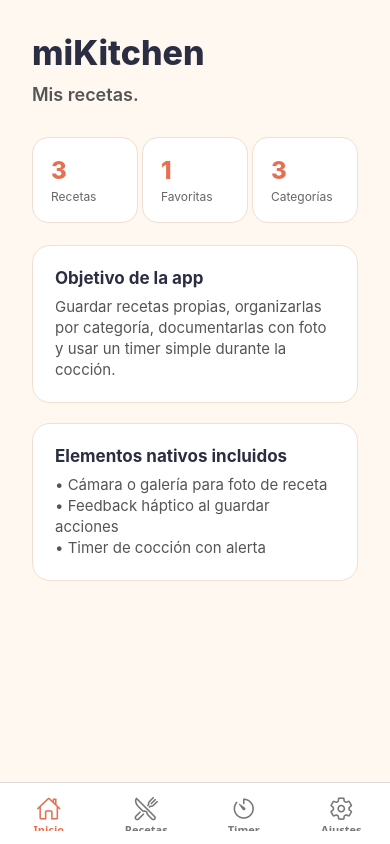
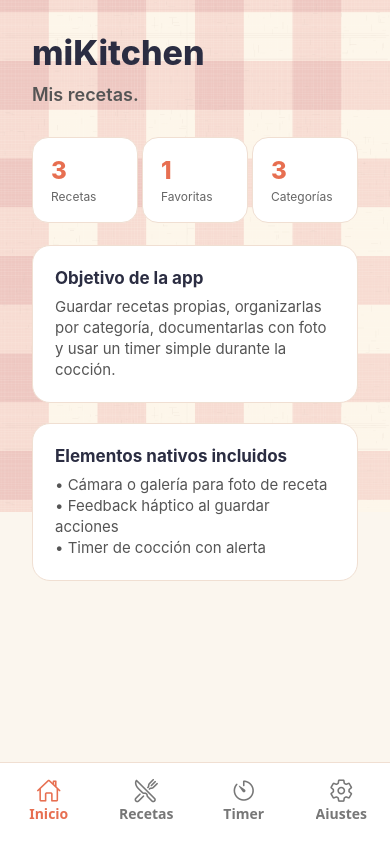
Before and after one commit to ignaci0vidal/ProyectoFinalMobile, a React Native app: screen /RecipeList in a window 390 px wide. Built offline with nearby package versions, Linux system fonts and the light colour scheme.

Commit message:
Mejora estilo visual con fondo de mantel italiano

```diff
--- /dev/null
+++ b/components/ItalianTableclothBackground.tsx
@@ -0,0 +1,39 @@
+import React from 'react';
+import {
+    ImageBackground,
+    StyleSheet,
+    View,
+} from 'react-native';
+
+type Props = {
+    children: React.ReactNode;
+};
+
+const ItalianTableclothBackground: React.FC<Props> = ({ children }) => {
+    return (
+        <ImageBackground
+            source={require('../assets/italian-tablecloth.png')}
+            style={styles.background}
+            resizeMode="repeat"
+        >
+            <View style={styles.overlay}>
+                {children}
+            </View>
+        </ImageBackground>
+    );
+};
+
+export default ItalianTableclothBackground;
+
+const styles = StyleSheet.create({
+    background: {
+        flex: 1,
+        width: '100%',
+        alignSelf: 'stretch',
+    },
+    overlay: {
+        flex: 1,
+        width: '100%',
+        backgroundColor: 'rgba(255, 248, 237, 0.72)',
+    },
+});
--- a/components/RecipeCard.tsx
+++ b/components/RecipeCard.tsx
@@ -2,6 +2,7 @@ import { Ionicons } from '@expo/vector-icons';
 import React from 'react';
 import { Image, StyleSheet, Text, TouchableOpacity, View } from 'react-native';
 import { Recipe } from '../types/recipe';
+import TableclothCard from './TableclothCard';
 
 type Props = {
   recipe: Recipe;
@@ -10,7 +11,12 @@ type Props = {
 
 const RecipeCard: React.FC<Props> = ({ recipe, onPress }) => {
   return (
-    <TouchableOpacity style={styles.card} onPress={onPress}>
+    <TouchableOpacity
+      style={styles.touchable}
+      onPress={onPress}
+      activeOpacity={0.86}
+    >
+      <TableclothCard contentStyle={styles.cardContent}>
         {recipe.imageUri ? (
           <Image source={{ uri: recipe.imageUri }} style={styles.image} />
         ) : (
@@ -31,19 +37,17 @@ const RecipeCard: React.FC<Props> = ({ recipe, onPress }) => {
         {recipe.isFavorite && (
           <Ionicons name="heart" size={22} color="#e63946" />
         )}
+      </TableclothCard>
     </TouchableOpacity>
   );
 };
 
 const styles = StyleSheet.create({
-  card: {
+  touchable: {
+    width: '100%',
+  },
+  cardContent: {
     flexDirection: 'row',
-    backgroundColor: '#ffffff',
-    borderRadius: 18,
-    padding: 12,
-    marginBottom: 12,
-    borderWidth: 1,
-    borderColor: '#f0dfd2',
     alignItems: 'center',
   },
   image: {
@@ -57,7 +61,7 @@ const styles = StyleSheet.create({
     height: 72,
     borderRadius: 14,
     marginRight: 12,
-    backgroundColor: '#f4ece4',
+    backgroundColor: 'rgba(244, 236, 228, 0.9)',
     alignItems: 'center',
     justifyContent: 'center',
   },
@@ -71,13 +75,13 @@ const styles = StyleSheet.create({
   },
   category: {
     fontSize: 13,
-    color: '#e76f51',
+    color: '#b7352d',
     fontWeight: '700',
     marginTop: 2,
   },
   description: {
     fontSize: 13,
-    color: '#666',
+    color: '#555',
     marginTop: 4,
   },
   time: {
--- /dev/null
+++ b/components/TableclothCard.tsx
@@ -0,0 +1,55 @@
+import React from 'react';
+import {
+    ImageBackground,
+    StyleSheet,
+    View,
+    ViewStyle,
+} from 'react-native';
+
+type Props = {
+    children: React.ReactNode;
+    style?: ViewStyle;
+    contentStyle?: ViewStyle;
+};
+
+const TableclothCard: React.FC<Props> = ({ children, style, contentStyle }) => {
+    return (
+        <ImageBackground
+            source={require('../assets/italian-tablecloth.png')}
+            style={[styles.card, style]}
+            imageStyle={styles.image}
+            resizeMode="repeat"
+        >
+            <View style={[styles.overlay, contentStyle]}>
+                {children}
+            </View>
+        </ImageBackground>
+    );
+};
+
+export default TableclothCard;
+
+const styles = StyleSheet.create({
+    card: {
+        borderRadius: 18,
+        overflow: 'hidden',
+        marginBottom: 12,
+        borderWidth: 1,
+        borderColor: 'rgba(120, 40, 30, 0.18)',
+        elevation: 3,
+        shadowColor: '#000',
+        shadowOpacity: 0.12,
+        shadowRadius: 6,
+        shadowOffset: {
+            width: 0,
+            height: 3,
+        },
+    },
+    image: {
+        borderRadius: 18,
+    },
+    overlay: {
+        padding: 12,
+        backgroundColor: 'rgba(255, 250, 242, 0.88)',
+    },
+});
--- a/navigation/AppNavigator.tsx
+++ b/navigation/AppNavigator.tsx
@@ -62,13 +62,17 @@ const AppNavigator: React.FC = () => {
           tabBarActiveTintColor: '#e76f51',
           tabBarInactiveTintColor: '#777',
           tabBarLabelStyle: {
-            fontSize: 11,
-            fontWeight: '600',
+            fontSize: 14,
+            fontWeight: '700',
+            marginBottom: 2,
           },
           tabBarStyle: {
-            height: 62,
-            paddingTop: 6,
-            paddingBottom: 8,
+            height: 82,
+            paddingTop: 8,
+            paddingBottom: 18,
+            backgroundColor: '#ffffff',
+            borderTopWidth: 1,
+            borderTopColor: '#f0dfd2',
           },
           tabBarIcon: ({ color, size }) => {
             let iconName: keyof typeof Ionicons.glyphMap = 'help-circle-outline';
--- a/screens/CategoriesScreen.tsx
+++ b/screens/CategoriesScreen.tsx
@@ -3,6 +3,7 @@ import { SafeAreaView, StyleSheet, Text, View } from 'react-native';
 import EmptyState from '../components/EmptyState';
 import { useRecipes } from '../data/RecipesContext';
 import { getRecipeCategories } from '../utils/recipeHelpers';
+import ItalianTableclothBackground from '../components/ItalianTableclothBackground';
 
 const CategoriesScreen: React.FC = () => {
   const { recipes } = useRecipes();
@@ -10,6 +11,7 @@ const CategoriesScreen: React.FC = () => {
   const categories = getRecipeCategories(recipes);
 
   return (
+    <ItalianTableclothBackground>
       <SafeAreaView style={styles.screen}>
         <Text style={styles.title}>Categorías</Text>
 
@@ -32,13 +34,14 @@ const CategoriesScreen: React.FC = () => {
           })
         )}
       </SafeAreaView>
+    </ItalianTableclothBackground>
   );
 };
 
 const styles = StyleSheet.create({
   screen: {
     flex: 1,
-    backgroundColor: '#fff8f0',
+    backgroundColor: 'transparent',
     padding: 16,
   },
   title: {
--- a/screens/HomeScreen.tsx
+++ b/screens/HomeScreen.tsx
@@ -2,6 +2,7 @@ import React from 'react';
 import { SafeAreaView, StyleSheet, Text, View } from 'react-native';
 import SummaryCard from '../components/SummaryCard';
 import { useRecipes } from '../data/RecipesContext';
+import ItalianTableclothBackground from '../components/ItalianTableclothBackground';
 
 const HomeScreen: React.FC = () => {
   const { recipes } = useRecipes();
@@ -11,6 +12,7 @@ const HomeScreen: React.FC = () => {
   const categories = new Set(recipes.map((recipe) => recipe.category)).size;
 
   return (
+    <ItalianTableclothBackground>
       <SafeAreaView style={styles.screen}>
         <View style={styles.content}>
           <View style={styles.header}>
@@ -40,13 +42,14 @@ const HomeScreen: React.FC = () => {
           </View>
         </View>
       </SafeAreaView>
+    </ItalianTableclothBackground>
   );
 };
 
 const styles = StyleSheet.create({
   screen: {
     flex: 1,
-    backgroundColor: '#fff8f0',
+    backgroundColor: 'transparent',
 
   },
   header: {
--- a/screens/RecipeDetailScreen.tsx
+++ b/screens/RecipeDetailScreen.tsx
@@ -1,11 +1,14 @@
 import React from 'react';
 import { SafeAreaView, Text } from 'react-native';
+import ItalianTableclothBackground from '../components/ItalianTableclothBackground';
 
 const RecipeDetailScreen: React.FC = () => {
   return (
-    <SafeAreaView>
-      <Text>Detalle de receta</Text>
-    </SafeAreaView>
+    <ItalianTableclothBackground>
+      <SafeAreaView>
+        <Text>Detalle de receta</Text>
+      </SafeAreaView>
+    </ItalianTableclothBackground>
   );
 };
 
--- a/screens/RecipeFormScreen.tsx
+++ b/screens/RecipeFormScreen.tsx
@@ -10,6 +10,9 @@ import {
 import FormInput from '../components/FormInput';
 import PrimaryButton from '../components/PrimaryButton';
 import { useRecipes } from '../data/RecipesContext';
+
+import ItalianTableclothBackground from '../components/ItalianTableclothBackground';
+
 
 type Props = {
   mode?: 'create' | 'edit';
@@ -71,6 +74,7 @@ const RecipeFormScreen: React.FC<Props> = ({ mode = 'create' }) => {
   };
 
   return (
+    <ItalianTableclothBackground>
       <SafeAreaView style={styles.screen}>
         <ScrollView contentContainerStyle={styles.content}>
           <Text style={styles.title}>
@@ -107,13 +111,14 @@ const RecipeFormScreen: React.FC<Props> = ({ mode = 'create' }) => {
           <PrimaryButton label="Guardar receta" onPress={handleSave} />
         </ScrollView>
       </SafeAreaView>
+    </ItalianTableclothBackground>
   );
 };
 
 const styles = StyleSheet.create({
   screen: {
     flex: 1,
-    backgroundColor: '#fff8f0',
+    backgroundColor: 'transparent',
   },
   content: {
     width: '100%',
--- a/screens/RecipeListScreen.tsx
+++ b/screens/RecipeListScreen.tsx
@@ -12,6 +12,7 @@ import EmptyState from '../components/EmptyState';
 import RecipeCard from '../components/RecipeCard';
 import { useRecipes } from '../data/RecipesContext';
 import { RecipeStackParamList } from '../navigation/types';
+import ItalianTableclothBackground from '../components/ItalianTableclothBackground';
 
 type Props = NativeStackScreenProps<RecipeStackParamList, 'RecipeList'>;
 
@@ -19,7 +20,9 @@ const RecipeListScreen: React.FC<Props> = ({ navigation }) => {
   const { recipes } = useRecipes();
 
   return (
+    <ItalianTableclothBackground>
       <SafeAreaView style={styles.screen}>
+        <View style={styles.headerContent}>
           <Text style={styles.title}>Mis recetas</Text>
 
           <View style={styles.actionsRow}>
@@ -36,6 +39,7 @@ const RecipeListScreen: React.FC<Props> = ({ navigation }) => {
             >
               <Text style={styles.secondaryActionText}>Categorías</Text>
             </TouchableOpacity>
+          </View>
         </View>
 
         <FlatList
@@ -55,6 +59,7 @@ const RecipeListScreen: React.FC<Props> = ({ navigation }) => {
           )}
         />
       </SafeAreaView>
+    </ItalianTableclothBackground>
   );
 };
 
@@ -62,13 +67,18 @@ const styles = StyleSheet.create({
   screen: {
     flex: 1,
     backgroundColor: '#fff8f0',
-    padding: 16,
+    paddingTop: 16,
+  },
+  headerContent: {
+    // Contenedor del título y los botones.
+    // Por ahora no mueve todo porque solo querías correr "Mis recetas".
   },
   title: {
     fontSize: 26,
     fontWeight: '800',
     color: '#2b2d42',
     marginBottom: 16,
+    marginLeft: 16,
   },
   listContent: {
     paddingBottom: 24,
--- a/screens/SettingsScreen.tsx
+++ b/screens/SettingsScreen.tsx
@@ -1,8 +1,10 @@
 import React from 'react';
 import { SafeAreaView, StyleSheet, Text, View } from 'react-native';
+import ItalianTableclothBackground from '../components/ItalianTableclothBackground';
 
 const SettingsScreen: React.FC = () => {
   return (
+    <ItalianTableclothBackground>
       <SafeAreaView style={styles.screen}>
         <Text style={styles.title}>Ajustes</Text>
 
@@ -22,13 +24,14 @@ const SettingsScreen: React.FC = () => {
           <Text style={styles.infoText}>• React Navigation</Text>
         </View>
       </SafeAreaView>
+    </ItalianTableclothBackground>
   );
 };
 
 const styles = StyleSheet.create({
   screen: {
     flex: 1,
-    backgroundColor: '#fff8f0',
+    backgroundColor: 'transparent',
     padding: 16,
   },
   title: {
@@ -36,6 +39,7 @@ const styles = StyleSheet.create({
     fontWeight: '800',
     color: '#2b2d42',
     marginBottom: 16,
+    marginLeft: 16,
   },
   infoBox: {
     backgroundColor: '#ffffff',
--- a/screens/TimerScreen.tsx
+++ b/screens/TimerScreen.tsx
@@ -9,6 +9,7 @@ import {
     TouchableOpacity,
     View,
 } from 'react-native';
+import ItalianTableclothBackground from '../components/ItalianTableclothBackground';
 
 const TimerScreen: React.FC = () => {
     const [selectedMinutes, setSelectedMinutes] = useState<number>(0);
@@ -92,6 +93,7 @@ const TimerScreen: React.FC = () => {
     };
 
     return (
+        <ItalianTableclothBackground>
             <SafeAreaView style={styles.screen}>
                 <View style={styles.content}>
                     <Text style={styles.title}>Timer de cocción</Text>
@@ -173,13 +175,14 @@ const TimerScreen: React.FC = () => {
                     </View>
                 </View>
             </SafeAreaView>
+        </ItalianTableclothBackground>
     );
 };
 
 const styles = StyleSheet.create({
     screen: {
         flex: 1,
-        backgroundColor: '#fff8f0',
+        backgroundColor: 'transparent',
     },
     content: {
         flex: 1,
```
Also changed, not shown: assets/italian-tablecloth.png (added). Lines whose indentation alone changed are shown as unchanged.
